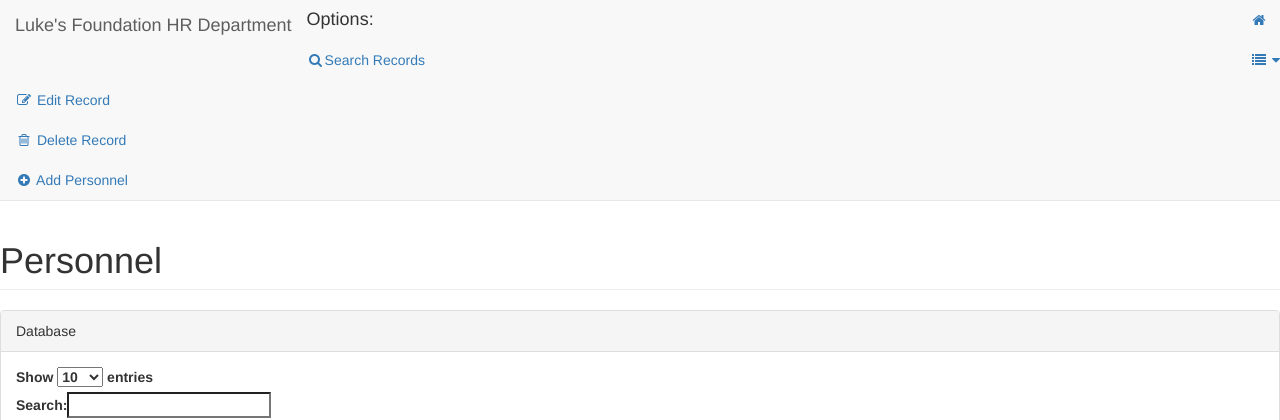
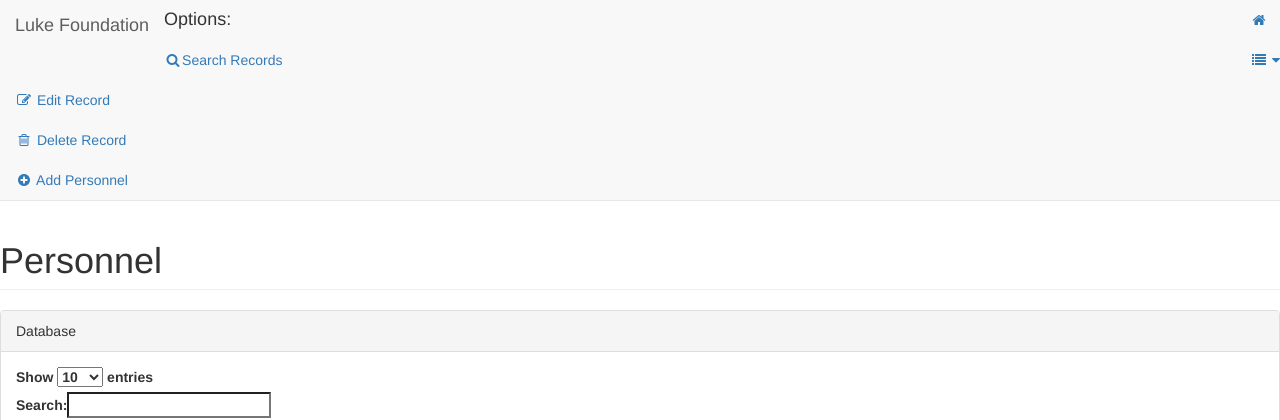
Before and after one commit to baportabo/CMSC-127-HR-Department, a PHP site: page /Personnel.php in a window 1280 px wide. Shown: the top 420 px of the page. Run offline with PHP 8.4, Linux system fonts and the light colour scheme; data comes from the database, SQL or seed files in the repository; some libraries are stand-ins or nearby versions.

Commit message:
Update Personnel.php

```diff
--- a/Attendance and Personnel/Personnel.php
+++ b/Attendance and Personnel/Personnel.php
@@ -50,7 +50,7 @@
                     <span class="icon-bar"></span>
                     <span class="icon-bar"></span>
                 </button>
-                <a class="navbar-brand" href="index.php">Luke's Foundation HR Department</a>
+                <a class="navbar-brand" href="../../">Luke Foundation</a>
             </div>
 
             <ul class="nav navbar-top-links navbar-right">
```
